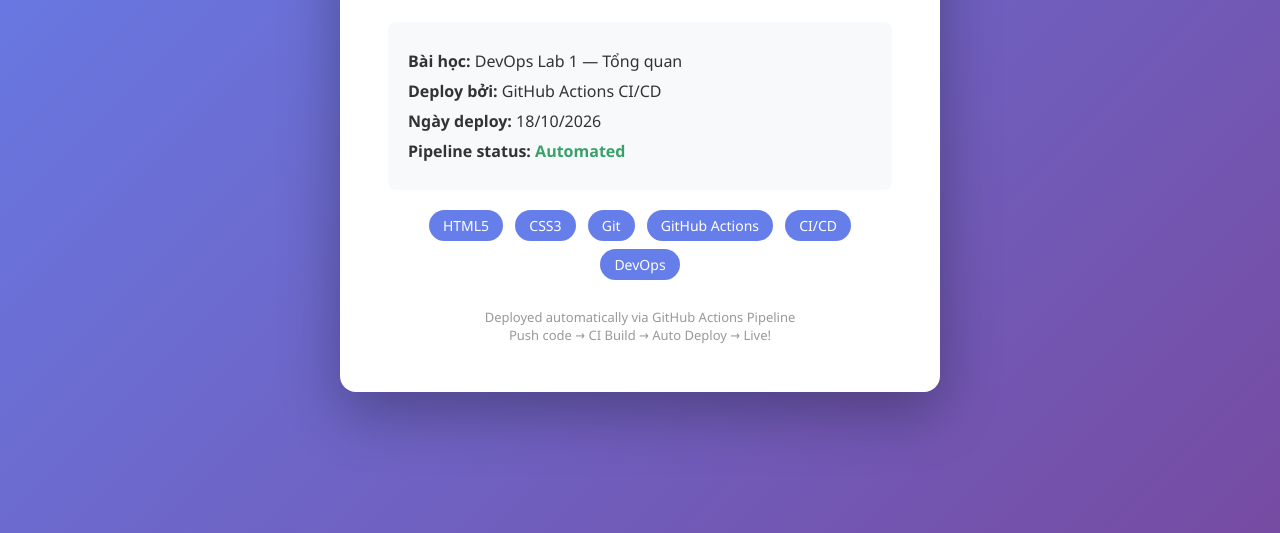
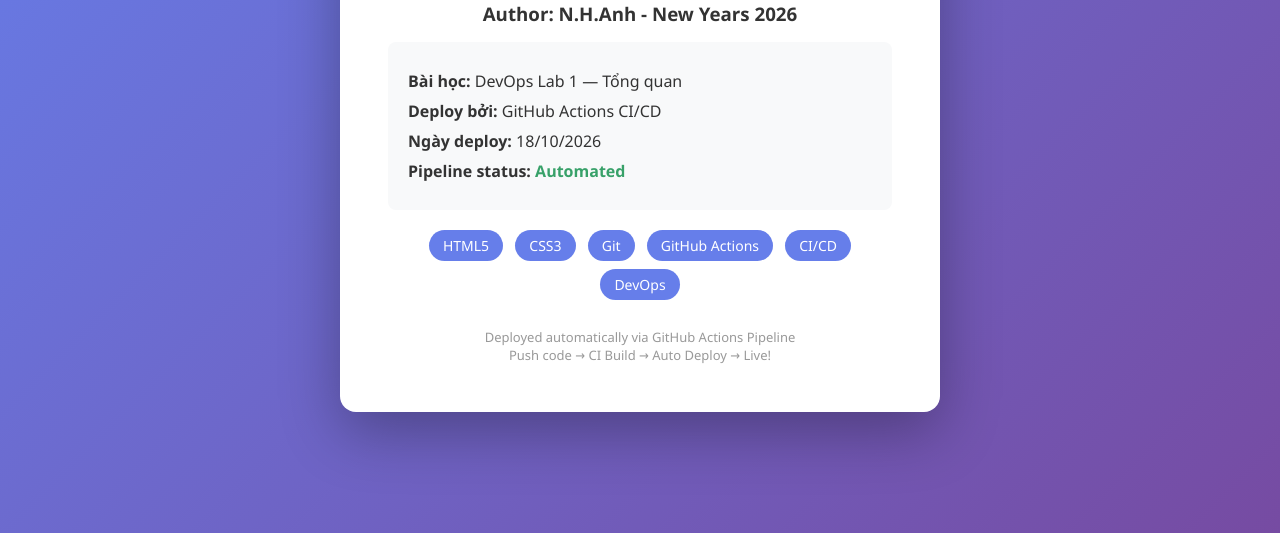
Before and after one commit to Hanh05-98/devops-lab1-mysite, a plain HTML site: page index.html in a window 1280 px wide. Shown: the part 267-800 px from the top of the page. Drawn offline with Linux system fonts and the light colour scheme.

Commit message:
Update lan 2 file index.html

```diff
--- a/index.html
+++ b/index.html
@@ -44,7 +44,7 @@
     <div class="container">
         <h1> Hello, DevOps!</h1>
         <h2>Lab 1 — Trải nghiệm CI/CD Pipeline</h2>
-
+        <h3>Author: N.H.Anh - New Years 2026</h3>
         <div class="info">
             <p> <strong>Bài học:</strong> DevOps Lab 1 — Tổng quan</p>
             <p> <strong>Deploy bởi:</strong> GitHub Actions CI/CD</p>
```
